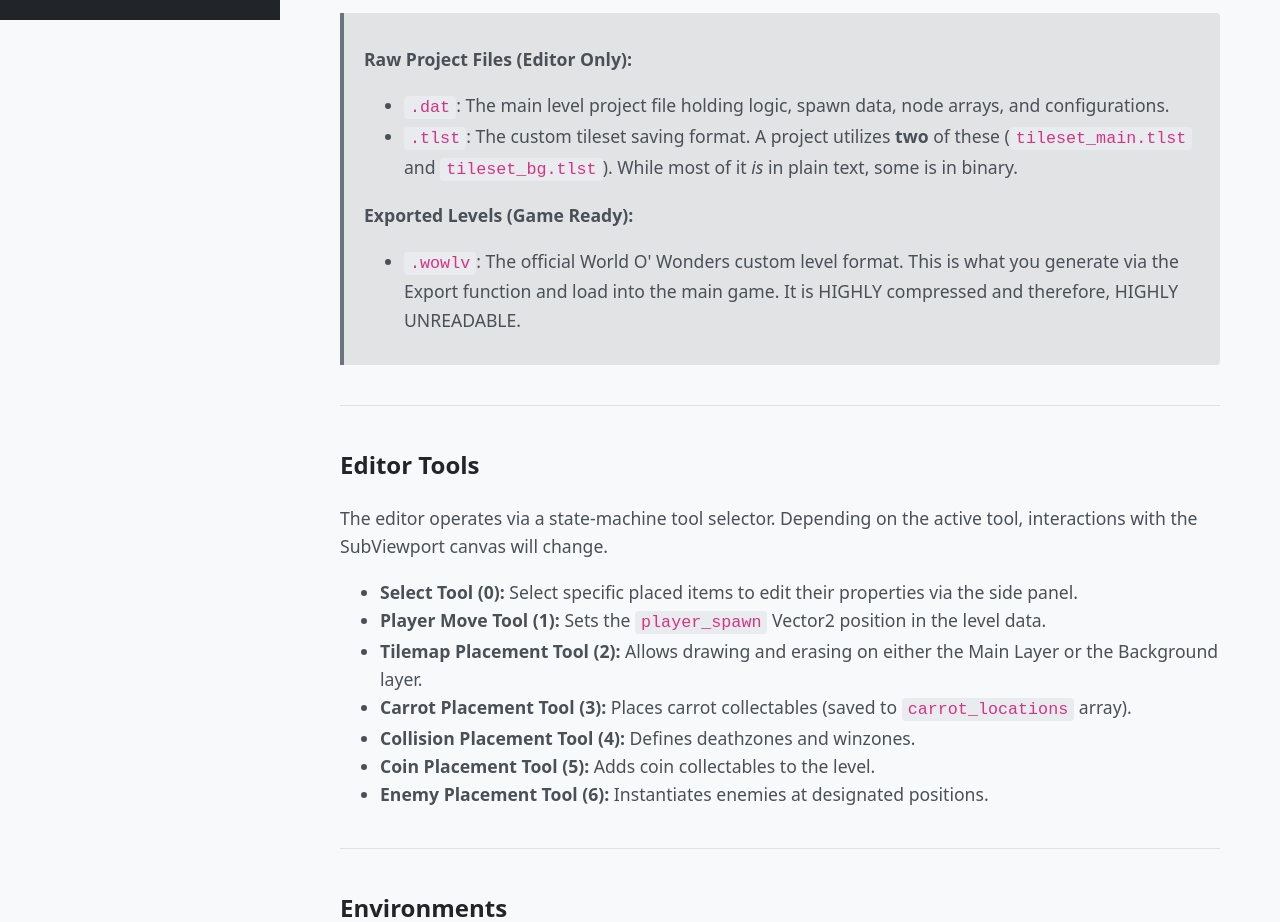
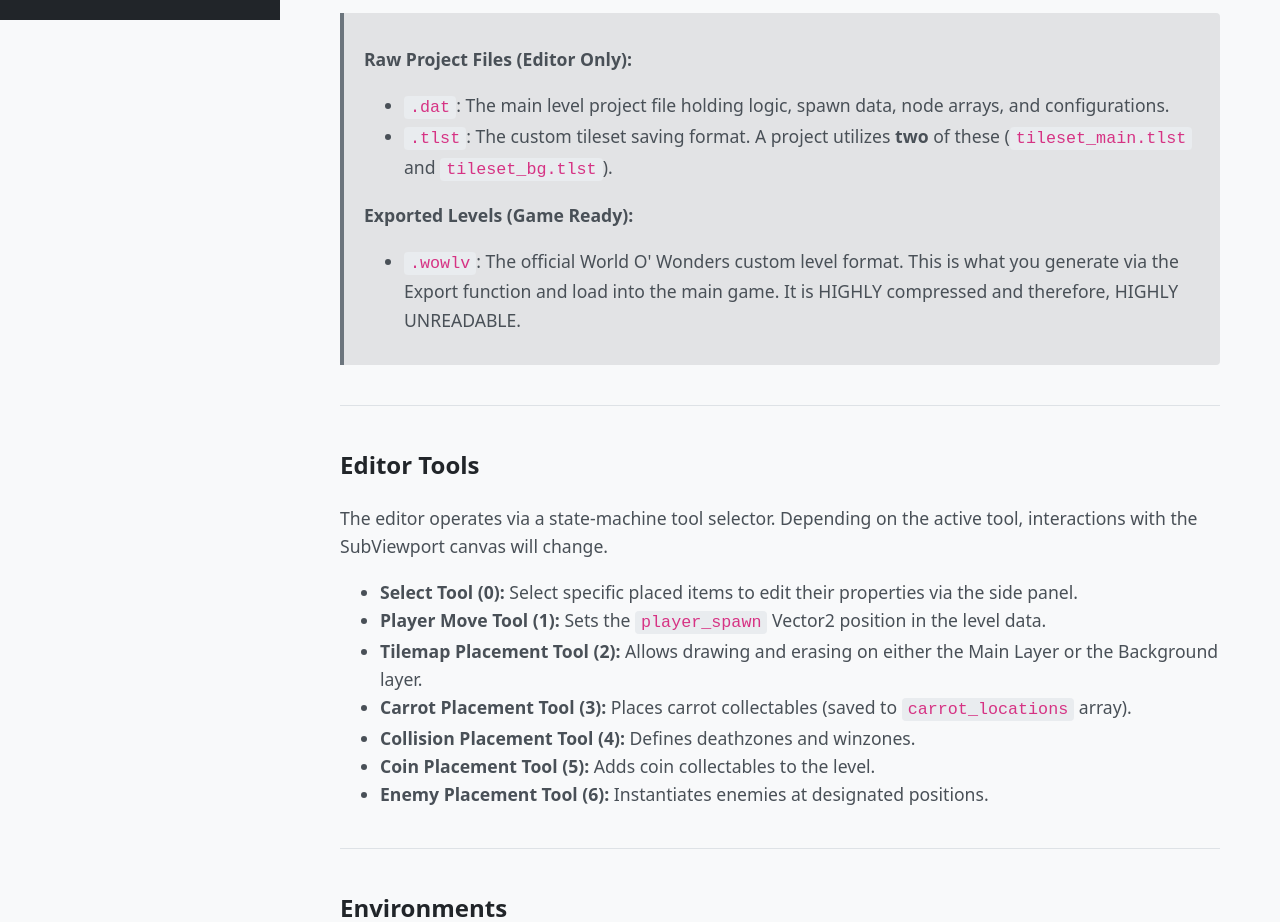
Before and after one commit to Trayauraus/World_Of_Wonders, a plain HTML site: page editor_docs.html in a window 1280 px wide. Shown: the part 820-1742 px from the top of the page. Drawn offline with Linux system fonts and the light colour scheme.

Commit message:
Push Editor Compatable 6.2.0

```diff
--- a/editor_docs.html
+++ b/editor_docs.html
@@ -178,7 +178,7 @@
                 <p><strong>Raw Project Files (Editor Only):</strong></p>
                 <ul>
                     <li><code>.dat</code>: The main level project file holding logic, spawn data, node arrays, and configurations.</li>
-                    <li><code>.tlst</code>: The custom tileset saving format. A project utilizes <strong>two</strong> of these (<code>tileset_main.tlst</code> and <code>tileset_bg.tlst</code>). While most of it <i>is</i> in plain text, some is in binary.</li>
+                    <li><code>.tlst</code>: The custom tileset saving format. A project utilizes <strong>two</strong> of these (<code>tileset_main.tlst</code> and <code>tileset_bg.tlst</code>).</li>
                 </ul>
                 <p><strong>Exported Levels (Game Ready):</strong></p>
                 <ul>
```
Also changed, not shown: 15 other files.
